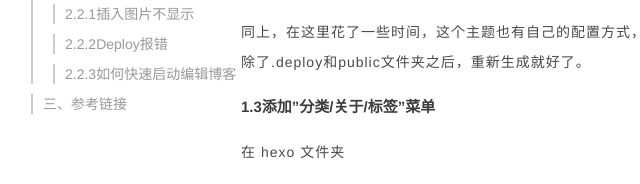
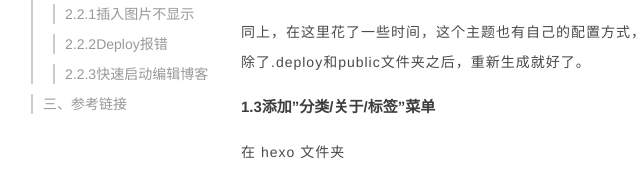
Before and after one commit to btb16137/btb16137.github.io, a plain HTML site: page 2018/12/02/Hexo进一步添加配置/index.html in a window 1280 px wide. Shown: the part 766-950 px from the top of the page, 127-767 px from the left. Drawn offline with nearby package versions, Linux system fonts and the light colour scheme; some packages are replaced by stand-ins of ours; a script that the page names is missing; a small style sheet from the web is missing.

Commit message:
Site updated: 2018-12-03 22:41:59

```diff
--- a/2018/12/02/Hexo进一步添加配置/index.html
+++ b/2018/12/02/Hexo进一步添加配置/index.html
@@ -89,7 +89,7 @@
     </div>
 
         <div id="toc" class="toc-article">
-    <ol class="toc"><li class="toc-item toc-level-3"><a class="toc-link" href="#一、Hexo的配置添加"><span class="toc-text">一、Hexo的配置添加</span></a><ol class="toc-child"><li class="toc-item toc-level-4"><a class="toc-link" href="#1-1添加favicon"><span class="toc-text">1.1添加favicon</span></a></li><li class="toc-item toc-level-4"><a class="toc-link" href="#1-2添加avatar"><span class="toc-text">1.2添加avatar</span></a></li><li class="toc-item toc-level-4"><a class="toc-link" href="#1-3添加”分类-关于-标签”菜单"><span class="toc-text">1.3添加”分类/关于/标签”菜单</span></a></li></ol></li><li class="toc-item toc-level-3"><a class="toc-link" href="#二、Hexo-admin安装及问题"><span class="toc-text">二、Hexo-admin安装及问题</span></a><ol class="toc-child"><li class="toc-item toc-level-4"><a class="toc-link" href="#2-1安装Hexo-admin"><span class="toc-text">2.1安装Hexo-admin</span></a></li><li class="toc-item toc-level-4"><a class="toc-link" href="#2-2遇到的问题"><span class="toc-text">2.2遇到的问题</span></a><ol class="toc-child"><li class="toc-item toc-level-5"><a class="toc-link" href="#2-2-1插入图片不显示"><span class="toc-text">2.2.1插入图片不显示</span></a></li><li class="toc-item toc-level-5"><a class="toc-link" href="#2-2-2Deploy报错"><span class="toc-text">2.2.2Deploy报错</span></a></li><li class="toc-item toc-level-5"><a class="toc-link" href="#2-2-3如何快速启动编辑博客"><span class="toc-text">2.2.3如何快速启动编辑博客</span></a></li></ol></li><li class="toc-item toc-level-4"><a class="toc-link" href="#三、参考链接"><span class="toc-text">三、参考链接</span></a></li></ol></li></ol>
+    <ol class="toc"><li class="toc-item toc-level-3"><a class="toc-link" href="#一、Hexo的配置添加"><span class="toc-text">一、Hexo的配置添加</span></a><ol class="toc-child"><li class="toc-item toc-level-4"><a class="toc-link" href="#1-1添加favicon"><span class="toc-text">1.1添加favicon</span></a></li><li class="toc-item toc-level-4"><a class="toc-link" href="#1-2添加avatar"><span class="toc-text">1.2添加avatar</span></a></li><li class="toc-item toc-level-4"><a class="toc-link" href="#1-3添加”分类-关于-标签”菜单"><span class="toc-text">1.3添加”分类/关于/标签”菜单</span></a></li></ol></li><li class="toc-item toc-level-3"><a class="toc-link" href="#二、Hexo-admin安装及问题"><span class="toc-text">二、Hexo-admin安装及问题</span></a><ol class="toc-child"><li class="toc-item toc-level-4"><a class="toc-link" href="#2-1安装Hexo-admin"><span class="toc-text">2.1安装Hexo-admin</span></a></li><li class="toc-item toc-level-4"><a class="toc-link" href="#2-2遇到的问题"><span class="toc-text">2.2遇到的问题</span></a><ol class="toc-child"><li class="toc-item toc-level-5"><a class="toc-link" href="#2-2-1插入图片不显示"><span class="toc-text">2.2.1插入图片不显示</span></a></li><li class="toc-item toc-level-5"><a class="toc-link" href="#2-2-2Deploy报错"><span class="toc-text">2.2.2Deploy报错</span></a></li><li class="toc-item toc-level-5"><a class="toc-link" href="#2-2-3快速启动编辑博客"><span class="toc-text">2.2.3快速启动编辑博客</span></a></li></ol></li><li class="toc-item toc-level-4"><a class="toc-link" href="#三、参考链接"><span class="toc-text">三、参考链接</span></a></li></ol></li></ol>
 </div>
 
 </div>
@@ -161,7 +161,7 @@
 
 <p>但是其实真正的原因是因为命令并不对，除了在_config.yml里面配置command命令以外，需要新建的是.bat的文件和命令，因为网上的答案都是Linux的系统，命令如下：<br><figure class="highlight bash"><table><tr><td class="gutter"><pre><span class="line">1</span><br></pre></td><td class="code"><pre><span class="line">hexo clean &amp; hexo g -d</span><br></pre></td></tr></table></figure></p>
 <p>此外引用图片需要将_config.yml中的配置修改为true，如下<br><figure class="highlight bash"><table><tr><td class="gutter"><pre><span class="line">1</span><br></pre></td><td class="code"><pre><span class="line">post_asset_folder: <span class="literal">true</span></span><br></pre></td></tr></table></figure></p>
-<h5 id="2-2-3如何快速启动编辑博客"><a href="#2-2-3如何快速启动编辑博客" class="headerlink" title="2.2.3如何快速启动编辑博客"></a>2.2.3如何快速启动编辑博客</h5><p>新建bat文件，命令如下，适当修改路径即可<br><figure class="highlight bash"><table><tr><td class="gutter"><pre><span class="line">1</span><br></pre></td><td class="code"><pre><span class="line">start http://localhost:4000/admin &amp; e: &amp; <span class="built_in">cd</span> blog &amp; hexo s</span><br></pre></td></tr></table></figure></p>
+<h5 id="2-2-3快速启动编辑博客"><a href="#2-2-3快速启动编辑博客" class="headerlink" title="2.2.3快速启动编辑博客"></a>2.2.3快速启动编辑博客</h5><p>新建bat文件，命令如下，适当修改路径即可<br><figure class="highlight bash"><table><tr><td class="gutter"><pre><span class="line">1</span><br></pre></td><td class="code"><pre><span class="line">start http://localhost:4000/admin &amp; e: &amp; <span class="built_in">cd</span> blog &amp; hexo s</span><br></pre></td></tr></table></figure></p>
 <h4 id="三、参考链接"><a href="#三、参考链接" class="headerlink" title="三、参考链接"></a>三、参考链接</h4><p><a href="https://www.jianshu.com/p/68e727dda16d" target="_blank" rel="noopener">我没有给hexo-admin配置登陆密码，如果想看请点击</a></p>
 
 
```
Also changed, not shown: tags/index.html (+4 -4 lines).
